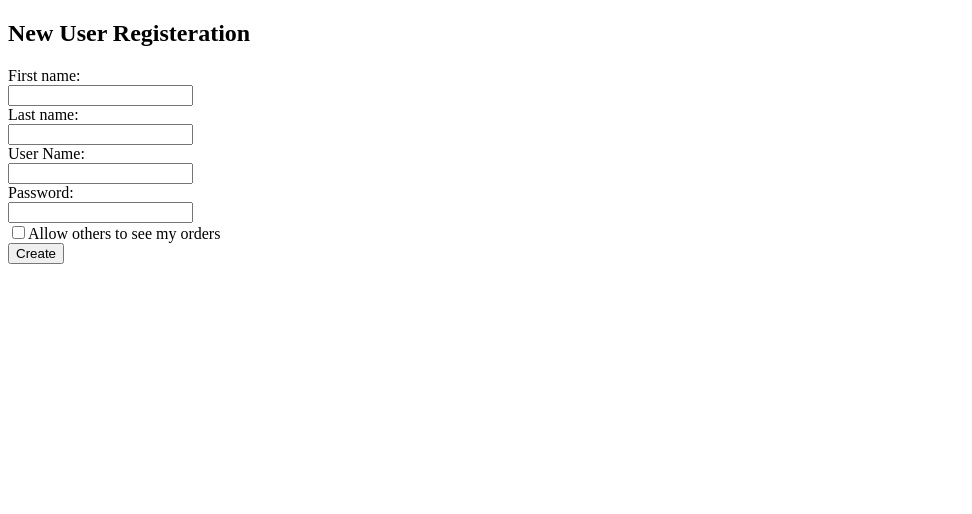
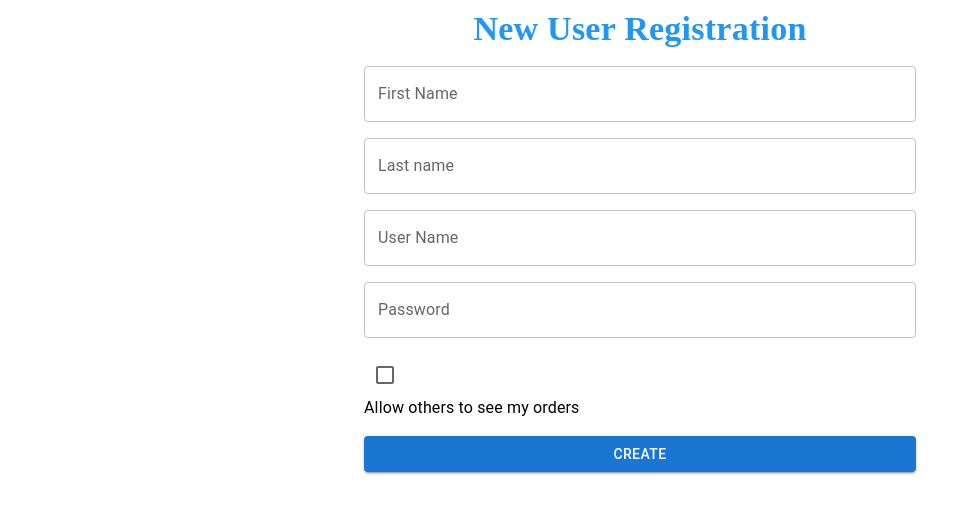
Before and after one commit to stavzilber21/Portfolio, a React (Vite) app in the folder projects/React graduation project/: page /register in a window 1280 px wide. Shown: the top 514 px of the page, without its empty margins (0-972 px from the left). Built offline with nearby package versions, Linux system fonts and the light colour scheme; no server answers; the database is empty.

Commit message:
design categories

```diff
--- a/projects/React graduation project/src/components/admin/categories.jsx
+++ b/projects/React graduation project/src/components/admin/categories.jsx
@@ -1,30 +1,49 @@
-import React , { useState }from 'react'
+import React, { useState } from 'react';
 import { useSelector } from 'react-redux';
+import { Container, Typography, TextField, Button, Grid } from '@mui/material';
 import CategoryItem from './category';
 import { add } from '../../firebase/firebaseFunctions';
 
-export const Categories = () => {
-
+const Categories = () => {
   const categories = useSelector((state) => state.categories.categories);
   const [newCategory, setNewCategory] = useState('');
 
-  const addCategory = ()=>{
-    const newCat = {name: newCategory}
-    add("categories",newCat);
+  const addCategory = () => {
+    const newCat = { name: newCategory };
+    add("categories", newCat);
     setNewCategory('');
-  }
+  };
 
   return (
-    <div>
-      <h1>Categories</h1>
-      {
-        categories.map((cat)=>(
-          <CategoryItem key={cat.id} category={cat}/>
-        ))
-      }
-      <br></br>
-      <input type='text' placeholder='Add new category' onChange={e=>setNewCategory(e.target.value)}></input> <button onClick={addCategory}>Add</button>
-    </div>
-  )
-}
-export default Categories
+    <Container maxWidth="sm">
+      <Grid container spacing={2}>
+        <Grid item xs={12}>
+          <Typography variant="h3" align="center" style={{ color: '#87cefa', fontFamily: 'cursive', fontWeight: 'bold', margin: '10px' }}>
+            Categories
+          </Typography>
+        </Grid>
+        <Grid item xs={12}>
+          {categories.map((cat) => (
+            <CategoryItem key={cat.id} category={cat} />
+          ))}
+        </Grid>
+        <Grid item xs={12} sm={6}>
+          <TextField
+            fullWidth
+            label="Add new category"
+            variant="outlined"
+            value={newCategory}
+            onChange={(e) => setNewCategory(e.target.value)}
+          />
+        </Grid>
+        <Grid item xs={12} sm={6}>
+          <Button variant="contained" color="primary" onClick={addCategory}>
+            Add
+          </Button>
+        </Grid>
+      </Grid>
+    </Container>
+  );
+};
+
+export default Categories;
--- a/projects/React graduation project/src/components/admin/category.jsx
+++ b/projects/React graduation project/src/components/admin/category.jsx
@@ -1,7 +1,12 @@
 import React, { useState } from 'react';
+import { Typography, TextField, Button, Grid, Box } from '@mui/material';
+import EditIcon from '@mui/icons-material/Edit';
+import SaveIcon from '@mui/icons-material/Save';
+import CancelIcon from '@mui/icons-material/Cancel';
+import DeleteIcon from '@mui/icons-material/Delete';
 import { update, remove } from '../../firebase/firebaseFunctions';
 
-export const CategoryItem = ({ category }) => {
+const CategoryItem = ({ category }) => {
   const [editMode, setEditMode] = useState(false);
   const [editedName, setEditedName] = useState(category.name);
 
@@ -24,24 +29,53 @@ export const CategoryItem = ({ category }) => {
   };
 
   return (
-    <div>
+    <Box p={2} border={1} borderRadius={4} m={3}>
+      <Grid container alignItems="center" spacing={2}>
+        <Grid item xs={editMode ? 3 : 5}>
           {editMode ? (
-        <>
-          <input
-            type="text"
+            <TextField
+              fullWidth
               value={editedName}
               onChange={handleChange}
-            onBlur={handleUpdateCategory}
-            autoFocus // Autofocus the input field when in edit mode
+              autoFocus
             />
-          <button onClick={() => setEditMode(!editMode)}>Cancel</button>
-        </>
           ) : (
-        <h3>{category.name}</h3>
+            <Typography style={{ color: '#87cefa', fontFamily: 'cursive', fontWeight: 'bold'}} variant="h6">{category.name}</Typography>
           )}
-      <button onClick={handleUpdateCategory}>{editMode ? 'Save' : 'Update'}</button>
-      <button onClick={handleRemoveCategory}>Remove</button>
-    </div>
+        </Grid>
+        <Grid item>
+          <Button
+            variant="outlined"
+            onClick={editMode ? handleUpdateCategory : () => setEditMode(!editMode)}
+            startIcon={editMode ? <SaveIcon /> : <EditIcon />}
+          >
+            {editMode ? 'Save' : 'Edit'}
+          </Button>
+        </Grid>
+        <Grid item>
+          <Button
+            variant="outlined"
+            color="error"
+            onClick={handleRemoveCategory}
+            startIcon={<DeleteIcon />}
+          >
+            Delete
+          </Button>
+        </Grid>
+        {editMode && (
+          <Grid item>
+            <Button
+              variant="outlined"
+              color="error"
+              onClick={() => setEditMode(false)}
+              startIcon={<CancelIcon />}
+            >
+              Cancel
+            </Button>
+          </Grid>
+        )}
+      </Grid>
+    </Box>
   );
 };
 
--- a/projects/React graduation project/src/pages/Login.jsx
+++ b/projects/React graduation project/src/pages/Login.jsx
@@ -36,7 +36,7 @@ export const Login = () => {
     <Container maxWidth="sm">
       <Grid container spacing={2} justifyContent="center">
         <Grid item xs={12}>
-          <Typography variant="h4" align="center">
+          <Typography variant="h4" align="center"  style={{ color: '#2196f3', fontFamily: 'cursive', fontWeight: 'bold' }}>
             Next Generation E-Commerce
           </Typography>
         </Grid>
--- a/projects/React graduation project/src/pages/Register.jsx
+++ b/projects/React graduation project/src/pages/Register.jsx
@@ -1,6 +1,8 @@
 import React, { useState } from 'react';
 import { add } from '../firebase/firebaseFunctions';
 import { useNavigate } from 'react-router-dom';
+import { Button, TextField, Typography,Checkbox, Container, Grid} from '@mui/material';
+
 
 
 export const Register = () => {
@@ -46,56 +48,77 @@ export const Register = () => {
       };
 
   return (
-    <div>
+  <Container maxWidth="sm">
+    <Grid container spacing={2} justifyContent="center">
+        <Grid item xs={12}>
+          <Typography variant="h4" align="center" style={{ color: '#2196f3', fontFamily: 'cursive', fontWeight: 'bold' }}>
+            New User Registration
+          </Typography>
+        </Grid>
+        <Grid item xs={12}>
             <form onSubmit={handleSubmit}>
-         <h2>New User Registeration</h2>
-         <div className="Field">
-           <label>First name:</label> <br/>
-           <input
+              <Grid container spacing={2}>
+                <Grid item xs={12}>
+                  <TextField
+                    id="firstName"
+                    fullWidth
+                    label="First Name"
                     value={firstName}
-             onChange={(e) => {
-               setFirstName(e.target.value);
-             }}
+                    variant="outlined"
+                    onChange={(e) => { setFirstName(e.target.value); }}
                   />
-         </div>
-         <div className="Field">
-           <label>Last name:</label> <br/>
-           <input
+                </Grid>
+                <Grid item xs={12}>
+                  <TextField
+                    id="lastName"
+                    fullWidth
+                    label="Last name"
                     value={lastName}
-             onChange={(e) => {
-               setLastName(e.target.value);
-             }}
+                    variant="outlined"
+                    onChange={(e) => { setLastName(e.target.value); }}
                   />
-         </div>
-         <div className="Field">
-           <label>User Name:</label> <br/>
-           <input
+                </Grid>
+                <Grid item xs={12}>
+                  <TextField
+                    id="username"
+                    fullWidth
+                    label="User Name"
                     value={username}
-             onChange={(e) => {
-                setUserName(e.target.value);
-             }}
+                    variant="outlined"
+                    onChange={(e) => { setUserName(e.target.value); }}
                   />
-         </div>
-         <div className="Field">
-           <label>Password:</label> <br/>
-           <input
+                </Grid>
+                <Grid item xs={12}>
+                  <TextField
+                    id="password"
+                    fullWidth
+                    label="Password"
+                    type="password"
                     value={password}
-             type="password"
-             onChange={(e) => {
-               setPassword(e.target.value );
-             }}
+                    variant="outlined"
+                    onChange={(e) => { setPassword(e.target.value); }}
                   />
+                </Grid>
+                <Grid item xs={12}>
+                  <Checkbox
+                    checked={checked}
+                    onChange={handleChange}
+                    inputProps={{ 'aria-label': 'allow others to see my orders' }}
+                  />
+                  <Typography variant="body1">Allow others to see my orders</Typography>
+                </Grid>
+                <Grid item xs={12}>
+                  <Button type="submit" fullWidth variant="contained" color="primary">
+                  Create
+                  </Button>
+                </Grid>
+              </Grid>
 
-         </div>
-         <div className="Field">
-            <input value = {checked} type = "checkbox" onChange = {handleChange} />
-            <span>Allow others to see my orders</span>
-         </div>
-         <button type="submit">Create
-         </button>
 
           </form>
-    </div>
+        </Grid>
+    </Grid>
+  </Container>
   )
 }
 export default Register
--- a/projects/React graduation project/src/pages/adminPage.jsx
+++ b/projects/React graduation project/src/pages/adminPage.jsx
@@ -4,6 +4,7 @@ import Categories from '../components/admin/categories';
 import Products from '../components/admin/products';
 import Customers from '../components/admin/customers';
 import Statistics from '../components/admin/statistics';
+import {Typography} from '@mui/material';
 
 export const Admin = () => {
   const userString = sessionStorage.getItem("data");
@@ -28,7 +29,10 @@ export const Admin = () => {
 
   return (
     <div>
-      <h2>Hello {username}</h2>
+      <Typography variant="h4" align="center"  style={{ color: '#2196f3', fontFamily: 'cursive', fontWeight: 'bold'  ,margin: '10px'}}>
+        Hello {username}
+          </Typography>
+
       <Navbar
         data={["Categories", "Products", "Customers", "Statistics"]}
         onSelect={setSelectedComponent}
--- a/projects/React graduation project/src/pages/userPage.jsx
+++ b/projects/React graduation project/src/pages/userPage.jsx
@@ -4,6 +4,8 @@ import ListProducts from '../components/users/listProducts';
 import MyAccount from '../components/users/myAccount';
 import MyOrders from '../components/users/myOrders';
 import LogOut from '../components/users/LogOut';
+import {Typography} from '@mui/material';
+
 
 export const User = () => {
   const userString = sessionStorage.getItem("data");
@@ -27,7 +29,9 @@ export const User = () => {
   };
   return (
     <div>
-       <h2>Hello {username}</h2>
+      <Typography variant="h4" align="center"  style={{ color: '#2196f3', fontFamily: 'cursive', fontWeight: 'bold' ,margin: '10px'}}>
+        Hello {username}
+      </Typography>
       <Navbar
         data={["Products", "My Orders", "My Account", "Log Out"]}
         onSelect={setSelectedComponent}
```
Also changed, not shown: projects/React graduation project/src/components/Navbar.jsx (+11 -8 lines). Lines whose indentation alone changed are shown as unchanged.
